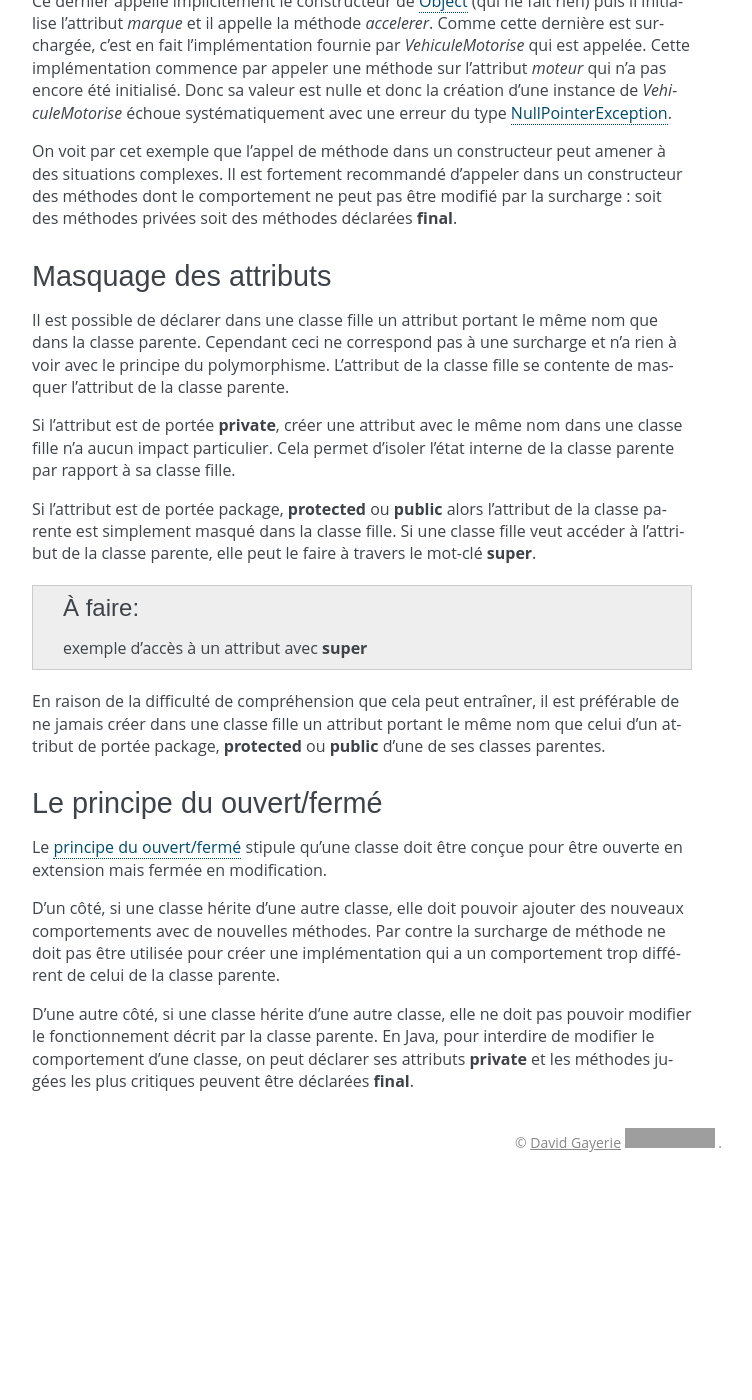
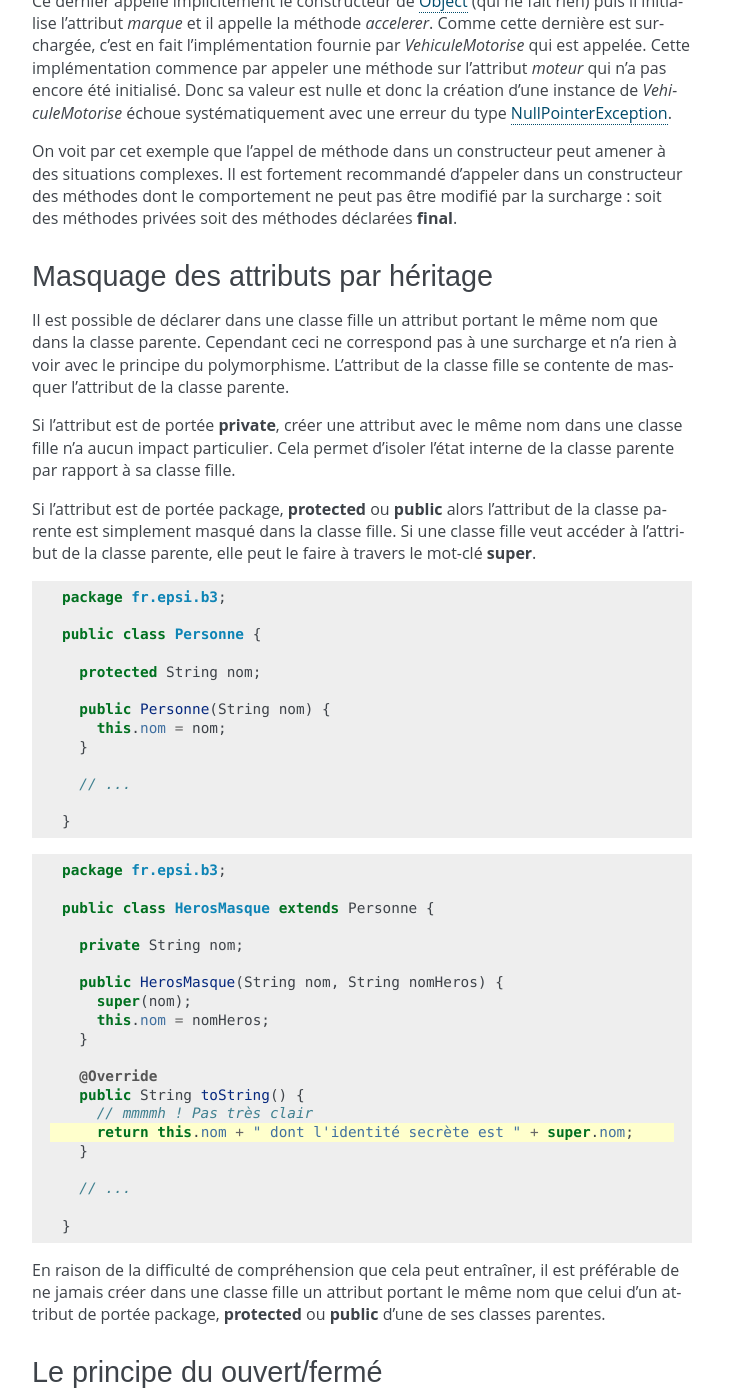
Before and after one commit to lanaflonPerso/cours-java-web, a Sphinx documentation site: the page built from source/polymorphisme.rst, in a window 1280 px wide and 1400 px high, scrolled down 9138 px. Shown: the whole window, without its empty margins (398-1150 px from the left). Built offline with Sphinx 7.4.7, drawn with Linux system fonts in a browser that asks for light colours; formulas are drawn with MathJax 3; before the commit the page ends 10320 px from its top, so only the background shows below that; some of the changed text lies outside the part shown; grey boxes are pictures that could not be loaded.

Commit message:
exemple masquage d'attribut par héritage

```diff
--- a/source/polymorphisme.rst
+++ b/source/polymorphisme.rst
@@ -531,8 +531,8 @@ des méthodes dont le comportement ne peut pas être modifié par la surcharge :
 des méthodes privées soit des méthodes déclarées **final**.
 
 
-Masquage des attributs
-**********************
+Masquage des attributs par héritage
+***********************************
 
 Il est possible de déclarer dans une classe fille un attribut portant
 le même nom que dans la classe parente. Cependant ceci ne correspond pas à une
@@ -548,9 +548,45 @@ de la classe parente est simplement masqué dans la classe fille. Si une classe
 fille veut accéder à l'attribut de la classe parente, elle peut le faire à travers
 le mot-clé **super**.
 
-.. todo::
+::
 
-  exemple d'accès à un attribut avec **super**
+  package ROOT_PKG;
+
+  public class Personne {
+
+    protected String nom;
+
+    public Personne(String nom) {
+      this.nom = nom;
+    }
+
+    // ...
+
+  }
+
+.. code-block:: java
+  :emphasize-lines: 15
+
+  package ROOT_PKG;
+
+  public class HerosMasque extends Personne {
+
+    private String nom;
+
+    public HerosMasque(String nom, String nomHeros) {
+      super(nom);
+      this.nom = nomHeros;
+    }
+
+    @Override
+    public String toString() {
+      // mmmmh ! Pas très clair
+      return this.nom + " dont l'identité secrète est " + super.nom;
+    }
+
+    // ...
+
+  }
 
 En raison de la difficulté de compréhension que cela peut entraîner, il est
 préférable de ne jamais créer dans une classe fille un attribut portant le même
```
Also changed, not shown: notions.txt (+0 -10 lines).
